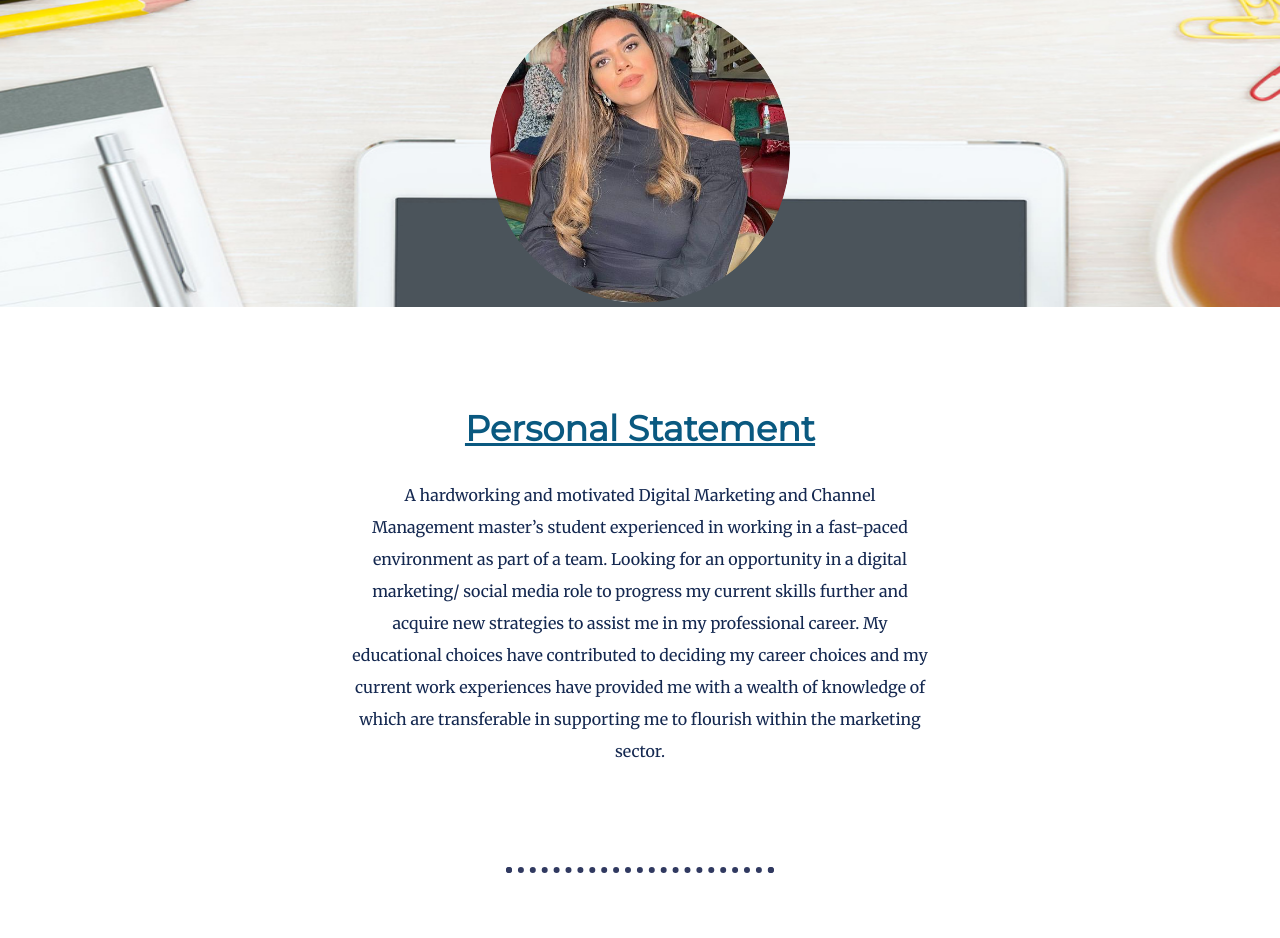
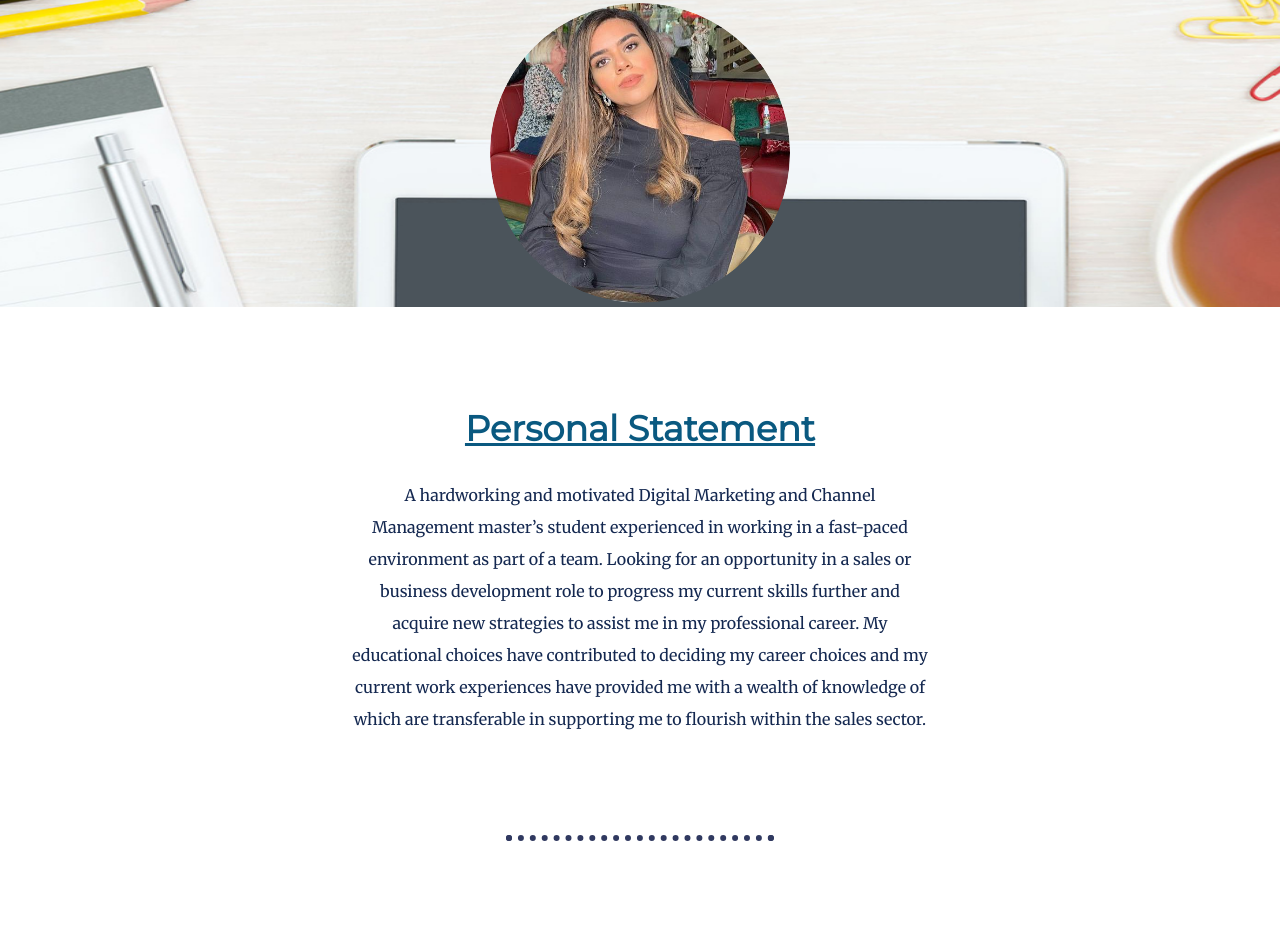
Before and after one commit to sarasoliman01/webpagecv, a plain HTML site: page index.html in a window 1280 px wide. Shown: the part 364-1302 px from the top of the page. Drawn offline with Linux system fonts and the light colour scheme.

Commit message:
Update index.html

```diff
--- a/index.html
+++ b/index.html
@@ -29,7 +29,7 @@
   <div class="middle-container">
     <div class="profile">
       <h2> <span class="stu">Personal Statement</span></h2>
-      <p class="intro"> A hardworking and motivated Digital Marketing and Channel Management master’s student experienced in working in a fast-paced environment as part of a team. Looking for an opportunity in a digital marketing/ social media role to progress my current skills further and acquire new strategies to assist me in my professional career. My educational choices have contributed to deciding my career choices and my current work experiences have provided me with a wealth of knowledge of which are transferable in supporting me to flourish within the marketing sector. </p>
+      <p class="intro"> A hardworking and motivated Digital Marketing and Channel Management master’s student experienced in working in a fast-paced environment as part of a team. Looking for an opportunity in a sales or business development role to progress my current skills further and acquire new strategies to assist me in my professional career. My educational choices have contributed to deciding my career choices and my current work experiences have provided me with a wealth of knowledge of which are transferable in supporting me to flourish within the sales sector. </p>
       <hr>
 
     </div>
```
